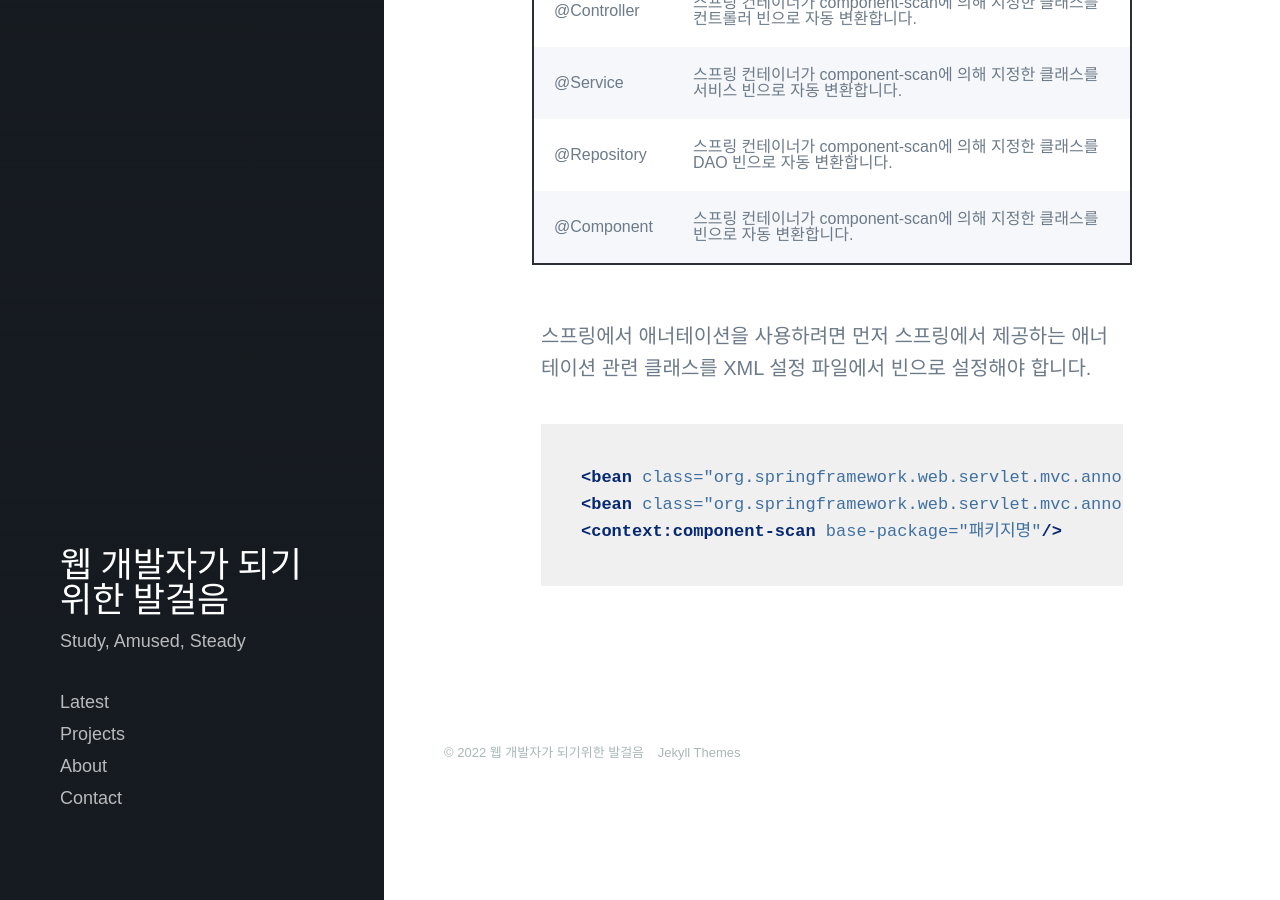
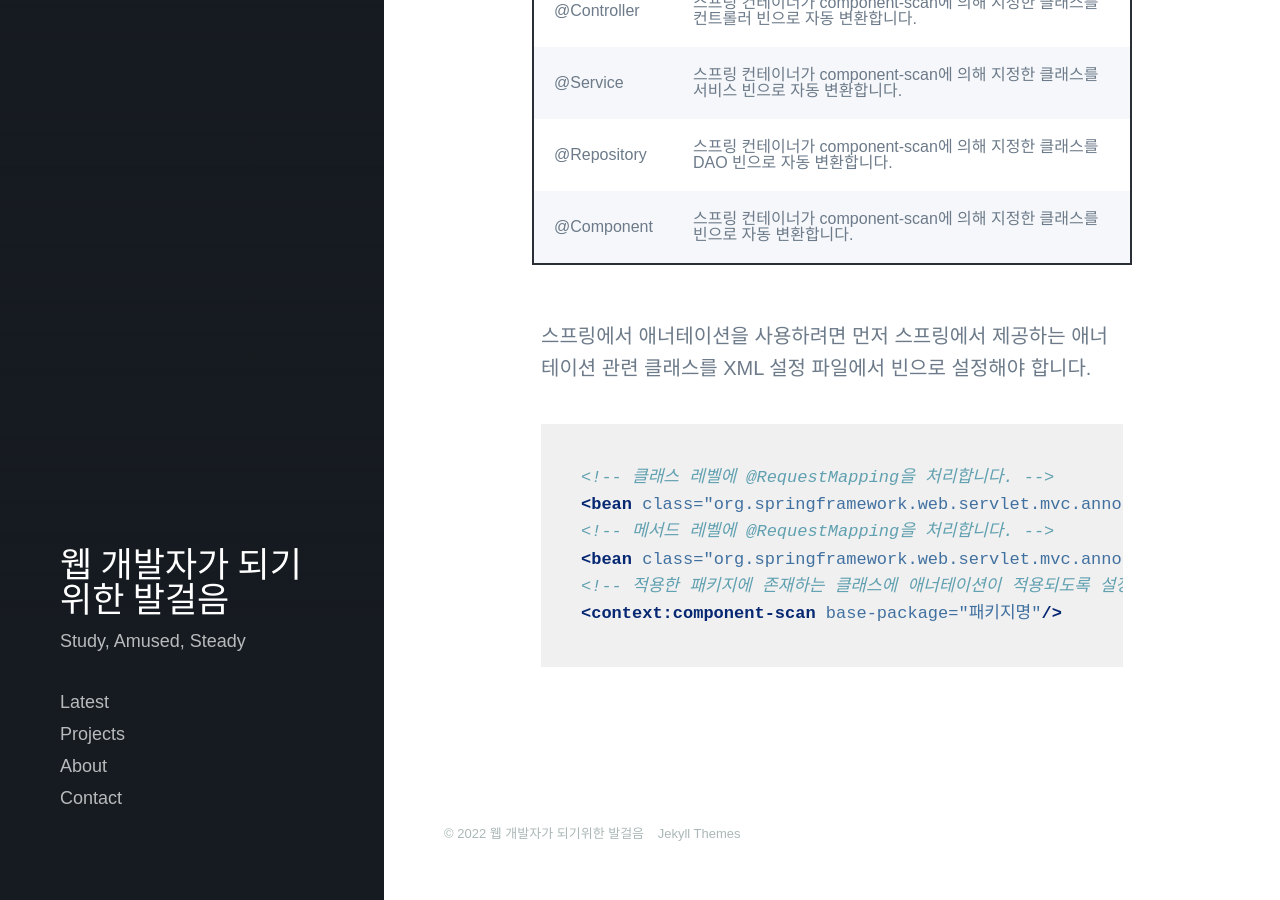
Before and after one commit to lawijdo201/lawijdo201.github.io, a Jekyll site: the page built from _posts/2022-07-26-Annotation.md, in a window 1280 px wide and 900 px high, scrolled down 751 px. Built offline with Jekyll 4.4.1, drawn with Linux system fonts in a browser that asks for light colours; nearby versions of some CDN libraries; some web fonts are replaced.

Commit message:
Update 2022-07-26-Annotation.md

````diff
--- a/_posts/2022-07-26-Annotation.md
+++ b/_posts/2022-07-26-Annotation.md
@@ -26,7 +26,10 @@ excerpt: Annotation에 대해
 
 스프링에서 애너테이션을 사용하려면 먼저 스프링에서 제공하는 애너테이션 관련 클래스를 XML 설정 파일에서 빈으로 설정해야 합니다.
 ```xml
-<bean class="org.springframework.web.servlet.mvc.annotation.DefaultAnnotationHandlerMapping"/>  <!-- 클래스 레벨에 @RequestMapping을 처리합니다. -->
-<bean class="org.springframework.web.servlet.mvc.annotation.AnnotationMethodHandlerAdapter"/>   <!-- 메서드 레벨에 @RequestMapping을 처리합니다. -->
-<context:component-scan base-package="패키지명"/>                   <!-- 적용한 패키지에 존재하는 클래스에 애너테이션이 적용되도록 설정합니다. -->
+<!-- 클래스 레벨에 @RequestMapping을 처리합니다. -->
+<bean class="org.springframework.web.servlet.mvc.annotation.DefaultAnnotationHandlerMapping"/>
+<!-- 메서드 레벨에 @RequestMapping을 처리합니다. -->
+<bean class="org.springframework.web.servlet.mvc.annotation.AnnotationMethodHandlerAdapter"/>
+<!-- 적용한 패키지에 존재하는 클래스에 애너테이션이 적용되도록 설정합니다. -->
+<context:component-scan base-package="패키지명"/>
 ```
````
